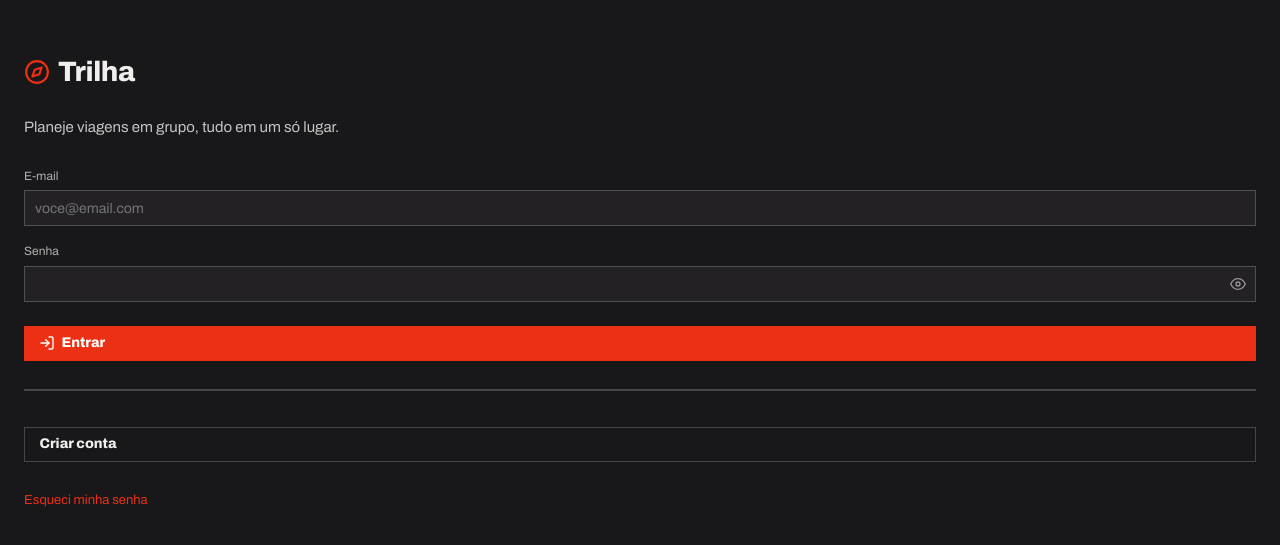
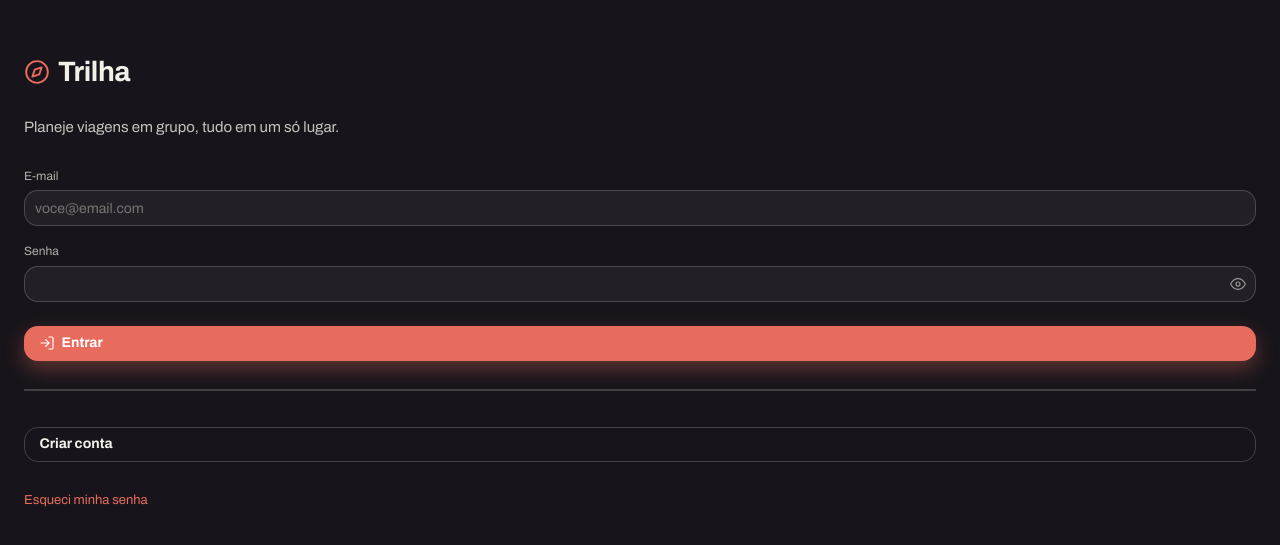
Before and after one commit to elisangelaL/trilha, a Next.js app in the folder frontend/: page /login in a window 1280 px wide. Shown: the part 117-662 px from the top of the page. Built offline with nearby package versions, Linux system fonts and the light colour scheme; no server answers.

Commit message:
rebranding

```diff
--- a/frontend/src/app/(app)/viagens/[id]/descobertas/[entryId]/page.tsx
+++ b/frontend/src/app/(app)/viagens/[id]/descobertas/[entryId]/page.tsx
@@ -51,7 +51,7 @@ export default function EntryDetailPage() {
         <Button
           variant="primary"
           className="btn-icon"
-          style={{ position: "absolute", right: 20, bottom: 20, width: 52, height: 52, boxShadow: "var(--shadow-md)" }}
+          style={{ position: "absolute", right: 20, bottom: 20, width: 52, height: 52, boxShadow: "var(--shadow-accent)" }}
           title="Adicionar conteúdo"
           onClick={() => setShowAddItem(true)}
         >
--- a/frontend/src/app/(app)/viagens/[id]/page.tsx
+++ b/frontend/src/app/(app)/viagens/[id]/page.tsx
@@ -198,7 +198,7 @@ export default function TripDetailPage() {
         <Button
           variant="primary"
           className="btn-icon"
-          style={{ position: "absolute", right: 20, bottom: 20, width: 52, height: 52, boxShadow: "var(--shadow-md)" }}
+          style={{ position: "absolute", right: 20, bottom: 20, width: 52, height: 52, boxShadow: "var(--shadow-accent)" }}
           title="Adicionar descoberta"
           onClick={() => setShowAddEntry(true)}
         >
--- a/frontend/src/app/globals.css
+++ b/frontend/src/app/globals.css
@@ -3,12 +3,12 @@
    next/font em layout.tsx (var(--font-archivo)). */
 
 :root {
-  --color-bg: #18171a;
-  --color-surface: #232125;
-  --color-text: #f1efee;
-  --color-accent: #ec3013;
-  --color-accent-2: #e15b47;
-  --color-divider: color-mix(in srgb, #f1efee 22%, transparent);
+  --color-bg: #17151b;
+  --color-surface: #221f26;
+  --color-surface-2: #2b2732;
+  --color-text: #f4efe9;
+  --color-accent: #e86c5d;
+  --color-divider: color-mix(in srgb, #f4efe9 20%, transparent);
 
   --color-neutral-100: #f8f4f4;
   --color-neutral-200: #eae7e7;
@@ -20,18 +20,20 @@
   --color-neutral-800: #444141;
   --color-neutral-900: #2d2b2b;
 
-  --color-accent-100: #fff2ef;
-  --color-accent-200: #ffe0d9;
-  --color-accent-300: #ffc4b8;
-  --color-accent-400: #ff9783;
-  --color-accent-500: #ff563c;
-  --color-accent-600: #dd2b0f;
-  --color-accent-700: #ae1800;
-  --color-accent-800: #7c1405;
-  --color-accent-900: #4d170e;
+  --color-accent-100: #ffe7e1;
+  --color-accent-200: #ffd0c5;
+  --color-accent-300: #ffab99;
+  --color-accent-400: #f68d78;
+  --color-accent-500: #e86c5d;
+  --color-accent-600: #d1543f;
+  --color-accent-700: #b13f2d;
+  --color-accent-800: #7c2c1f;
+  --color-accent-900: #4d1e16;
+  --color-accent-tint: color-mix(in srgb, var(--color-accent) 16%, var(--color-surface-2));
+  --color-accent-ink: #ffbcaf;
 
   --font-heading: var(--font-archivo), system-ui, sans-serif;
-  --font-heading-weight: 800;
+  --font-heading-weight: 700;
   --font-body: var(--font-archivo), system-ui, sans-serif;
 
   --space-1: 4px;
@@ -41,13 +43,17 @@
   --space-6: 24px;
   --space-8: 32px;
 
-  --radius-sm: 0px;
-  --radius-md: 0px;
-  --radius-lg: 0px;
+  --radius-sm: 10px;
+  --radius-md: 14px;
+  --radius-lg: 20px;
 
   --shadow-sm: 0 1px 2px rgba(0, 0, 0, 0.35);
   --shadow-md: 0 4px 14px rgba(0, 0, 0, 0.45);
   --shadow-lg: 0 14px 36px rgba(0, 0, 0, 0.55);
+  --shadow-accent: 0 8px 20px color-mix(in srgb, var(--color-accent) 35%, transparent);
+
+  --transition-fast: 0.12s ease;
+  --transition-base: 0.18s ease;
 }
 
 * ,
@@ -134,10 +140,12 @@ figcaption {
   border: 1px solid transparent;
   padding: var(--space-2) calc(var(--space-3) * 1.2);
   border-radius: var(--radius-md);
+  transition: background-color var(--transition-base), transform var(--transition-fast), box-shadow var(--transition-base);
 }
 .btn svg { display: block; }
 .btn:disabled { opacity: 0.45; cursor: not-allowed; }
-.btn-primary { background: var(--color-accent); color: #ffffff; }
+.btn:active { transform: scale(0.97); }
+.btn-primary { background: var(--color-accent); color: #ffffff; box-shadow: var(--shadow-accent); }
 .btn-primary:hover { background: var(--color-accent-600); }
 .btn-primary:active { background: var(--color-accent-700); }
 .btn-secondary { border-color: var(--color-divider); }
@@ -146,7 +154,7 @@ figcaption {
 .btn-ghost { color: var(--color-accent); padding-inline: var(--space-1); }
 .btn-ghost:hover { background: color-mix(in srgb, var(--color-accent) 10%, transparent); }
 .btn-ghost:active { background: color-mix(in srgb, var(--color-accent) 18%, transparent); }
-.btn-icon { width: 36px; height: 36px; padding: 0; }
+.btn-icon { width: 36px; height: 36px; padding: 0; box-shadow: none; }
 .btn-block { width: 100%; margin-top: var(--space-2); justify-content: flex-start; text-align: left; }
 
 /* — forms — */
@@ -167,6 +175,7 @@ figcaption {
   background: var(--color-surface);
   border: 1px solid var(--color-divider);
   border-radius: var(--radius-md);
+  transition: border-color var(--transition-base);
 }
 .input:hover { border-color: color-mix(in srgb, var(--color-text) 45%, transparent); }
 .input:focus-visible { border-color: var(--color-accent); outline-offset: 0; }
@@ -206,6 +215,7 @@ textarea.input { min-height: 90px; resize: vertical; }
   padding: 7px 12px;
   font-size: 13px;
   cursor: pointer;
+  transition: background-color var(--transition-base), color var(--transition-base);
 }
 .seg-opt + .seg-opt { border-left: 1px solid var(--color-divider); }
 .seg-opt:has(input:checked) { background: var(--color-accent); color: #ffffff; }
@@ -220,6 +230,7 @@ textarea.input { min-height: 90px; resize: vertical; }
   padding: var(--space-3);
   border-radius: var(--radius-md);
   background: var(--color-surface);
+  transition: box-shadow var(--transition-base);
 }
 .card-kicker { font-size: 10px; letter-spacing: 0.1em; text-transform: uppercase; color: var(--color-accent); }
 .card-title {
@@ -245,12 +256,13 @@ textarea.input { min-height: 90px; resize: vertical; }
   display: inline-flex;
   align-items: center;
   font-size: 11px;
+  font-weight: 600;
   letter-spacing: 0.02em;
-  padding: 3px 10px;
-  border-radius: calc(var(--radius-md) * 0.75);
+  padding: 4px 11px;
+  border-radius: 999px;
 }
-.tag-accent { background: var(--color-accent-100); color: var(--color-accent-800); }
-.tag-neutral { background: var(--color-neutral-100); color: var(--color-neutral-800); }
+.tag-accent { background: var(--color-accent-tint); color: var(--color-accent-ink); }
+.tag-neutral { background: var(--color-surface-2); color: var(--color-text); }
 .tag-outline { border: 1px solid var(--color-accent); color: var(--color-accent); }
 
 /* — navigation — */
@@ -325,6 +337,7 @@ textarea.input { min-height: 90px; resize: vertical; }
   border: none;
   color: var(--color-neutral-500);
 }
+.bottom-nav-item { transition: color var(--transition-base); }
 .bottom-nav-item.active { color: var(--color-accent); }
 .bottom-nav-add {
   display: flex;
@@ -339,8 +352,10 @@ textarea.input { min-height: 90px; resize: vertical; }
   cursor: pointer;
   background: var(--color-accent);
   color: #fff;
-  box-shadow: var(--shadow-md);
+  box-shadow: var(--shadow-accent);
+  transition: transform var(--transition-fast);
 }
+.bottom-nav-add:active { transform: scale(0.92); }
 .entry-action-btn {
   display: inline-flex;
   align-items: center;
--- a/frontend/src/app/layout.tsx
+++ b/frontend/src/app/layout.tsx
@@ -7,7 +7,7 @@ import "./globals.css";
 const archivo = Archivo({
   variable: "--font-archivo",
   subsets: ["latin"],
-  weight: ["400", "600", "800"],
+  weight: ["400", "600", "700", "800"],
 });
 
 export const metadata: Metadata = {
@@ -32,7 +32,7 @@ export const viewport: Viewport = {
   initialScale: 1,
   maximumScale: 1,
   userScalable: false,
-  themeColor: "#18171a",
+  themeColor: "#17151b",
   colorScheme: "dark",
 };
 
--- a/frontend/src/app/manifest.ts
+++ b/frontend/src/app/manifest.ts
@@ -8,8 +8,8 @@ export default function manifest(): MetadataRoute.Manifest {
     start_url: "/",
     display: "standalone",
     orientation: "portrait",
-    background_color: "#18171a",
-    theme_color: "#18171a",
+    background_color: "#17151b",
+    theme_color: "#17151b",
     icons: [
       { src: "/icons/icon-192.png", sizes: "192x192", type: "image/png", purpose: "any" },
       { src: "/icons/icon-512.png", sizes: "512x512", type: "image/png", purpose: "any" },
--- a/frontend/src/components/chat/MessageBubble.tsx
+++ b/frontend/src/components/chat/MessageBubble.tsx
@@ -93,7 +93,7 @@ export function MessageBubble({
     }
   }
 
-  const bubbleColor = isOwn ? "#E86C5D" : "var(--color-surface)";
+  const bubbleColor = isOwn ? "var(--color-accent)" : "var(--color-surface)";
   const textColor = isOwn ? "#fff" : "var(--color-text)";
   const metaColor = isOwn ? "rgba(255,255,255,0.75)" : "var(--color-neutral-500)";
 
--- a/frontend/src/components/entries/EntryCard.tsx
+++ b/frontend/src/components/entries/EntryCard.tsx
@@ -5,7 +5,7 @@ import { useRouter } from "next/navigation";
 import { ImageSlot } from "../ui/ImageSlot";
 import { VideoSlot } from "../ui/VideoSlot";
 import { Avatar } from "../ui/Avatar";
-import { Tag } from "../ui/Tag";
+import { CategoryTag } from "../ui/Tag";
 import { Button } from "../ui/Button";
 import { HeartIcon, ThumbsDownIcon, ShareIcon, LinkIcon, TrashIcon } from "../ui/icons";
 import { formatRelativeTime } from "../../lib/format";
@@ -83,7 +83,7 @@ export function EntryCard({
           <div style={{ fontSize: 13, fontWeight: 600 }}>{entry.author}</div>
           <div className="text-muted" style={{ fontSize: 11 }}>{formatRelativeTime(entry.createdAt)}</div>
         </div>
-        <Tag variant="outline">{ENTRY_CATEGORY_LABELS[entry.category]}</Tag>
+        <CategoryTag category={entry.category}>{ENTRY_CATEGORY_LABELS[entry.category]}</CategoryTag>
         {canDelete && (
           <Button variant="icon" title="Apagar descoberta" onClick={handleDelete} style={{ width: 28, height: 28 }}>
             <TrashIcon size={14} />
--- a/frontend/src/components/ui/icons.tsx
+++ b/frontend/src/components/ui/icons.tsx
@@ -8,7 +8,7 @@ function base(props: IconProps) {
     viewBox: "0 0 24 24",
     fill: "none",
     stroke: "currentColor",
-    strokeWidth: 2,
+    strokeWidth: 1.75,
     strokeLinecap: "round" as const,
     strokeLinejoin: "round" as const,
     width: size,
```
Also changed, not shown: frontend/src/components/entries/TripMap.tsx (+2 -9 lines), frontend/src/components/ui/Tag.tsx (+14 -1 lines), frontend/src/lib/entryCategories.ts (+8 -0 lines).
